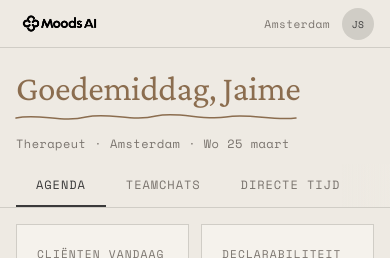
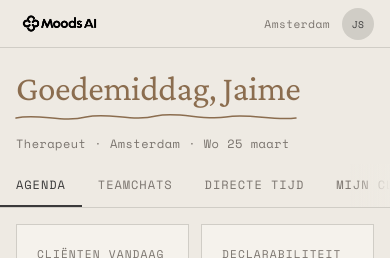
Before and after one commit to stmoerman/moodsai-vibe-design, a Next.js app: page /dashboard-example in a window 390 px wide. Shown: the top 258 px of the page. Built offline with nearby package versions, Linux system fonts and the light colour scheme.

Commit message:
fix: mobile tabs — scroll-snap for swipeable tabs

```diff
--- a/app/dashboard-example/page.module.css
+++ b/app/dashboard-example/page.module.css
@@ -1735,10 +1735,21 @@
     padding: 20px 16px 12px;
   }
 
-  /* Tabs: scroll with fade hint on right */
+  /* Tabs: swipeable with snap + fade hint */
   .navTabs {
+    padding: 0;
+    position: relative;
+  }
+
+  .navTabsInner {
     padding: 0 16px;
-    position: relative;
+    scroll-snap-type: x mandatory;
+    -webkit-overflow-scrolling: touch;
+  }
+
+  .navTab {
+    scroll-snap-align: start;
+    padding: 12px 16px;
   }
 
   .navTabs::after {
@@ -1747,7 +1758,7 @@
     right: 0;
     top: 0;
     bottom: 0;
-    width: 48px;
+    width: 40px;
     background: linear-gradient(to right, transparent, #eeeae3);
     pointer-events: none;
     z-index: 1;
```
